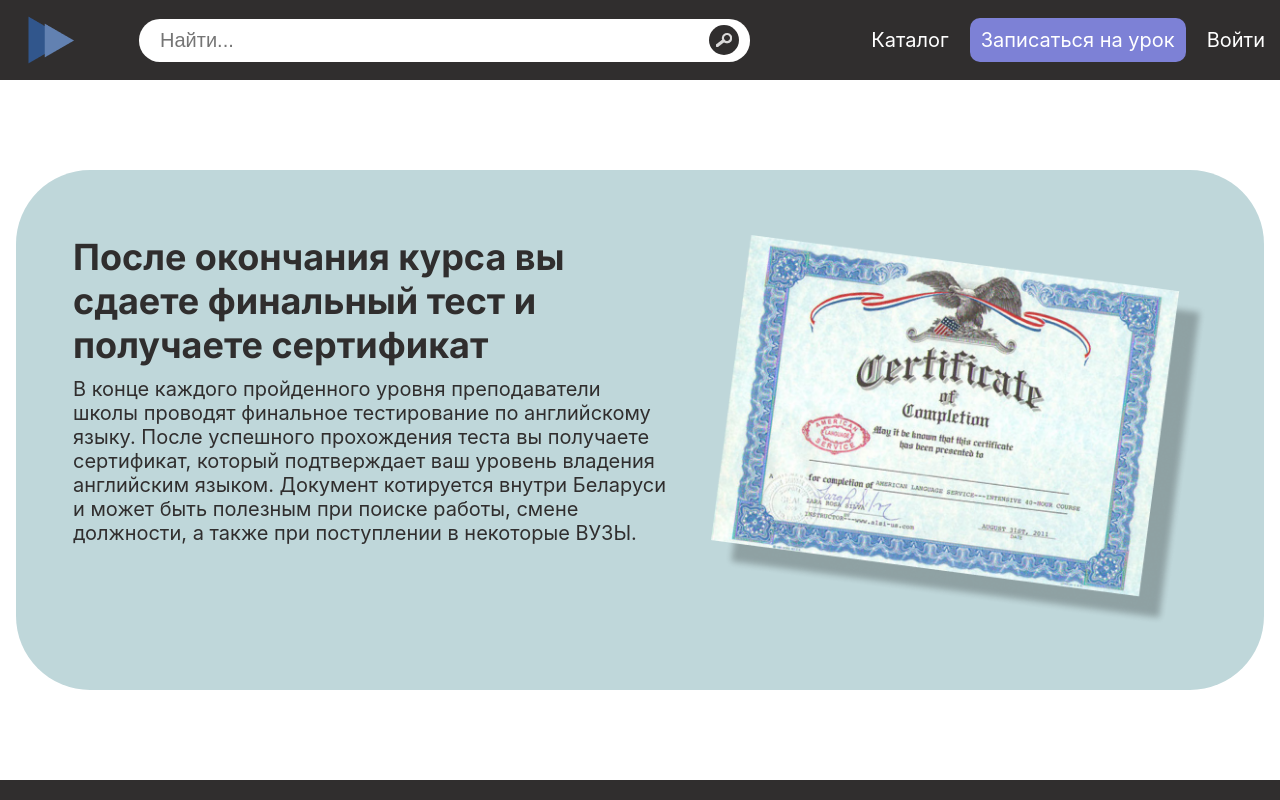
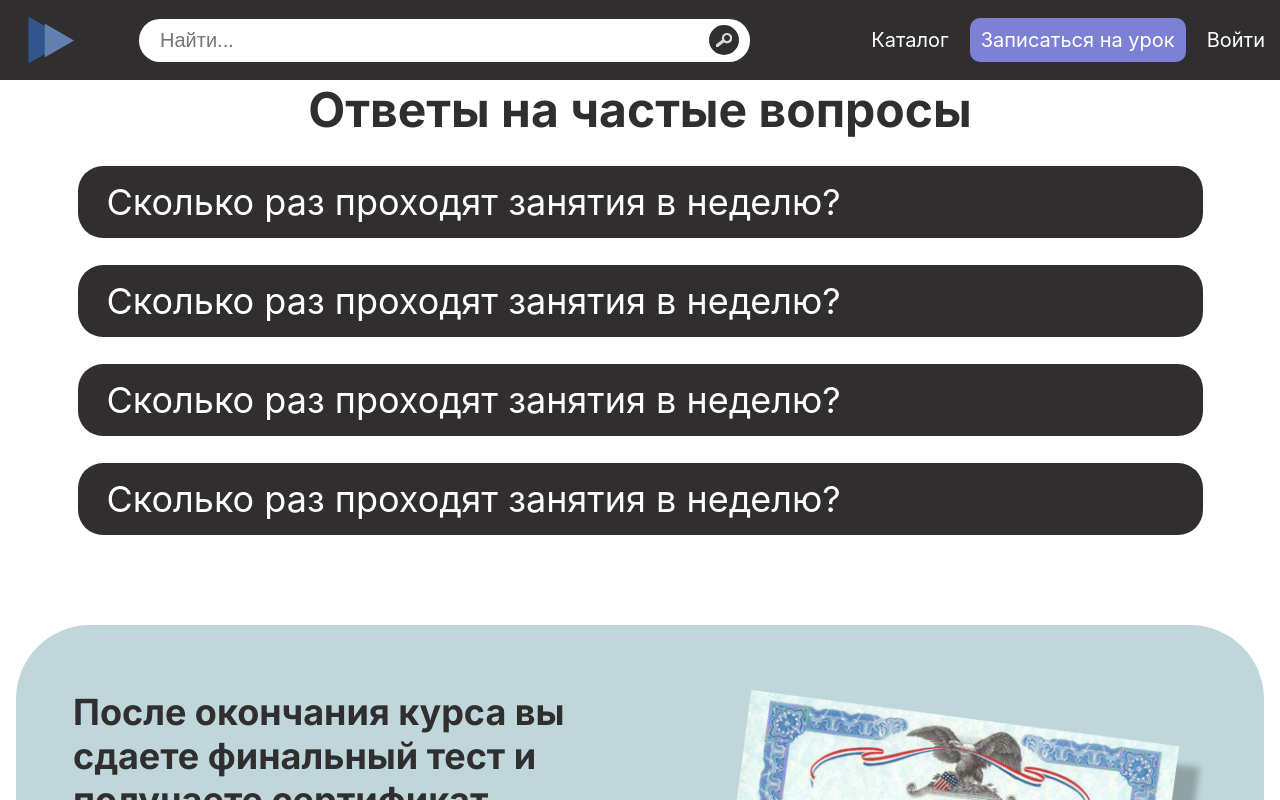
Before and after one commit to nikitazapekin/english-courses-app, a React (Create React App) app: page / in a window 1280 px wide. Shown: the top 800 px of the page. Built offline with nearby package versions, Linux system fonts and the light colour scheme.

Commit message:
resonsive comments

```diff
--- a/src/components/Certificate/Certificate.module.scss
+++ b/src/components/Certificate/Certificate.module.scss
@@ -47,14 +47,9 @@
 
     &__image {
         align-self: center;
-
-
-       // max-width: 484px;
  width: 44.8%;
  min-width: 313px;
 
-//        width: 100%;
-     //   margin-right: 57px;
 
     }
 }
--- a/src/components/CommonQuestions/CommonQuestions.module.scss
+++ b/src/components/CommonQuestions/CommonQuestions.module.scss
@@ -2,6 +2,7 @@
 
 .common {
   margin-bottom: 40px;
+  padding: 0 15px;
 
   &__title {
     font-weight: 700;
@@ -9,6 +10,9 @@
     color: $black;
     text-align: center;
     font-family: "Inter", sans-serif;
+    @include tablets {
+      @include fontSize(32px);
+    }
 
   }
 
@@ -33,7 +37,9 @@
     font-weight: 400;
     font-size: 36px;
     cursor: pointer;
-
+    @include tablets {
+      @include fontSize(20px);
+    }
     background-color: $black;
     color: $white;
     border-radius: 5px;
@@ -60,6 +66,8 @@
     font-family: "Inter", sans-serif;
     border-top: 1px solid $white;
     border-radius: 25px;
+
+
   }
 
 }
--- a/src/pages/Homepage.tsx
+++ b/src/pages/Homepage.tsx
@@ -23,10 +23,10 @@
                 <FreeEnglish />
                 <CoursesHomepage />
                 <Tutors />
-                <CommonQuestions />
                 <HomepageComments />
                 <JoinTrial />
                 */}
+                <CommonQuestions />
                 <Certificate />
             </div>
             {/*
```
